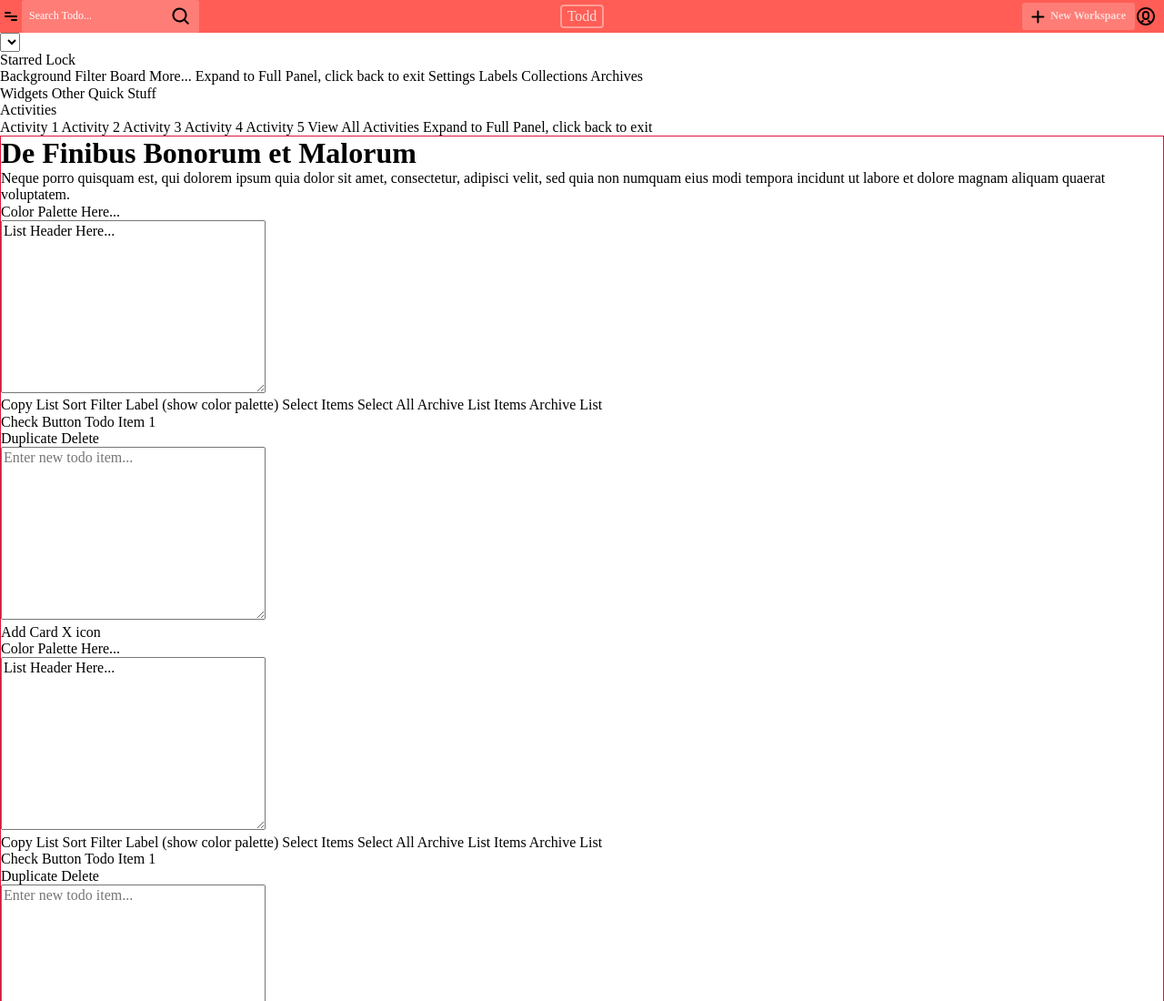
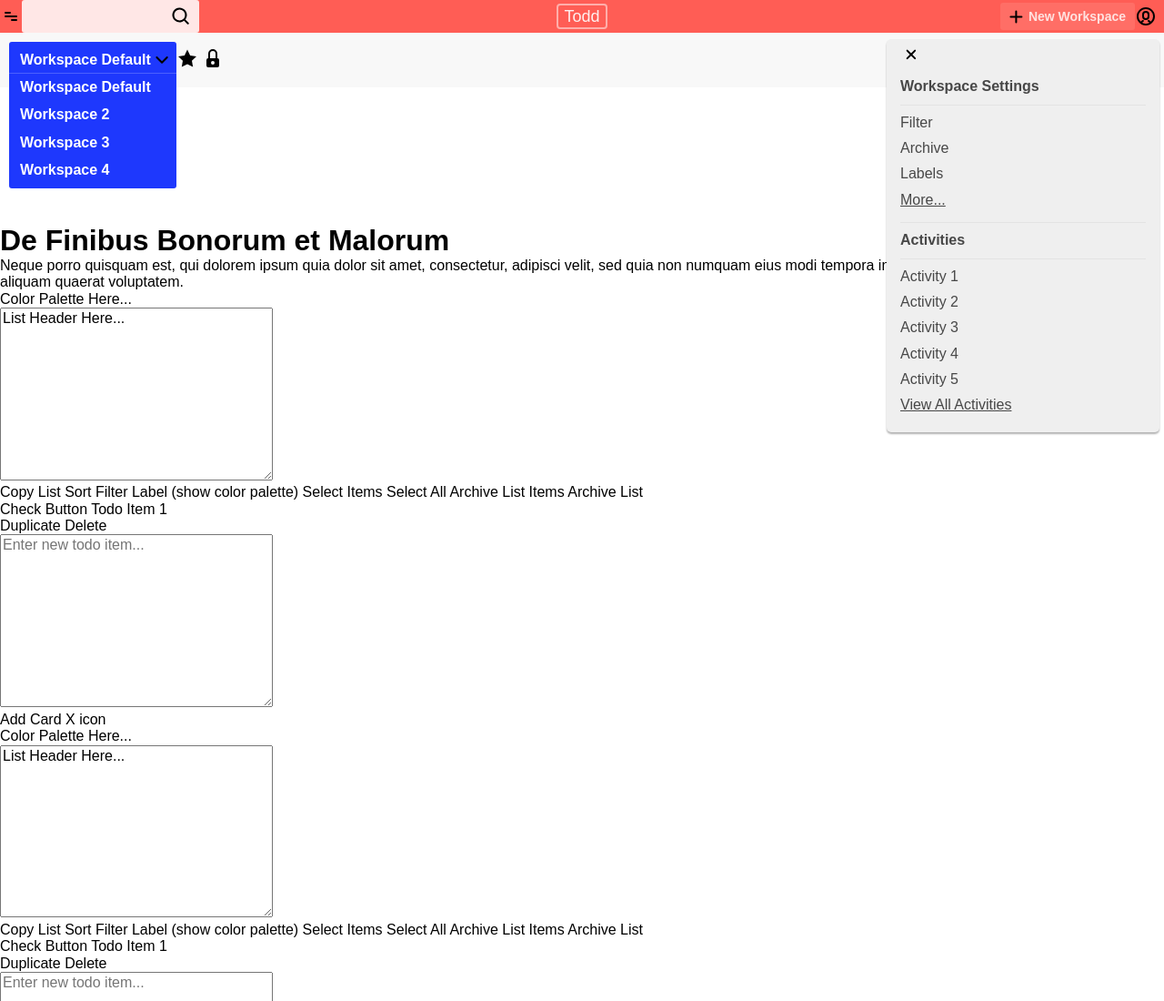
Before and after one commit to ngtinsmith/todd, a website built with webpack: page src/public/index.html in a window 1280 px wide. Shown: the top 1100 px of the page at 91% size. Built offline with nearby package versions, Linux system fonts and the light colour scheme; files whose address does not match are found by name.

Commit message:
Added Workspace Subheader
- styled custom dropdown & pop-up menu's
- replaced select tags with ul>li as menu's/options (styling issue)
- added new svg icons
- added Raleway font
- testing sass variables (colors)

```diff
--- a/package.json
+++ b/package.json
@@ -19,6 +19,7 @@
     "babel-loader": "^8.0.4",
     "clean-webpack-plugin": "^0.1.19",
     "css-loader": "^1.0.0",
+    "file-loader": "^3.0.1",
     "html-webpack-inline-svg-plugin": "^1.2.4",
     "html-webpack-plugin": "^3.2.0",
     "mini-css-extract-plugin": "^0.4.3",
--- a/src/public/index.html
+++ b/src/public/index.html
@@ -51,7 +51,7 @@
                             </ul>
                         </div>
                         <div class="menu-search">
-                            <input type="text" placeholder="Search Todo...">
+                            <input type="text">
                             <img inline src="src/public/assets/search.svg">
                         </div>
                     </div>
@@ -81,46 +81,47 @@
             </header>
             <div class="ws-header">
                 <!-- workspace = draggable to left or right -->
-                <div class="ws-primary">
-                    <select name="" id="" class="ws-items">
-                        Workspace 1
-                        Workspace 2
-                        Workspace 3
-                        Workspace 4
-                    </select>
+                <div class="ws-header-wrap">
+                    <div class="ws-dropdown is-expanded"> <!-- is-expanded -->
+                        <div class="ws-selected">Workspace Default</div>
+                        <img inline src="src/public/assets/chevron-down.svg">
+                        <ul class="ws-items">
+                            <li>Workspace Default</li>
+                            <li>Workspace 2</li>
+                            <li>Workspace 3</li>
+                            <li>Workspace 4</li>
+                        </ul>
+                    </div>
                     <div class="ws-toggles">
-                        Starred
-                        Lock
+                        <img inline src="src/public/assets/star-f.svg">
+                        <img inline src="src/public/assets/padlock-f.svg">
                     </div>
                     <div class="ws-settings">
-                        <div class="ws-set-r1">
-                            Background
-                            Filter Board
-                            More...
-                                Expand to Full Panel, click back to exit
-                                    Settings
-                                    Labels
-                                    Collections
-                                    Archives
-
-                        </div>
-                        <div class="ws-set-r2">
-                            Widgets
-                            Other Quick Stuff
-                        </div>
-                        <div class="ws-set-r2">
-                            Activities
-                            <div class="ws-logs">
-                                Activity 1
-                                Activity 2
-                                Activity 3
-                                Activity 4
-                                Activity 5
-                                View All Activities
-                                    Expand to Full Panel, click back to exit
+                        <img inline src="src/public/assets/cog-f.svg">
+                        <div class="ws-set">
+                            <img inline src="src/public/assets/close.svg">
+                            <div class="ws-set-group">
+                                <h3 class="ws-set-heading">Workspace Settings</h3>
+                                <ul class="set-options">
+                                    <li>Filter</li>
+                                    <li>Archive</li>
+                                    <li>Labels</li>
+                                    <li><a href="">More...</a></li> <!-- Expand to Full Panel, click back to exit -->
+                                </ul> <!-- Settings, Labels, Collections, Archives -->
+                            </div>
+                            <div class="ws-set-group">
+                                <h3 class="ws-set-heading">Activities</h3>
+                                <ul class="set-options ws-logs">
+                                    <li>Activity 1</li>
+                                    <li>Activity 2</li>
+                                    <li>Activity 3</li>
+                                    <li>Activity 4</li>
+                                    <li>Activity 5</li>
+                                    <li><a href="">View All Activities</a></li> <!-- Expand to Full Panel, click back to exit -->
+                                </ul>
                             </div>
                         </div>
-                    </div>
+                    </div> <!-- ws-settings -->
                 </div>
             </div> <!-- ws-header -->
             <div class="workspace">
@@ -261,7 +262,6 @@
 
                 </div>
             </div>
-            <script src="../vendor/jam-master/js/jam.min.js"></script>
         </div> <!-- main-wrapper -->
     </div>
 </body>
--- a/src/public/styles/base/_base.scss
+++ b/src/public/styles/base/_base.scss
@@ -1,3 +1,15 @@
+@import 'base/color';
+
 * {
     box-sizing: border-box;
 }
+
+.main {
+    // quicksand, arimo, questrial, liberation sans
+    // import font
+    font-family: 'Raleway', sans-serif;
+}
+
+a {
+    // color: $color-white;
+}
--- a/src/public/styles/config/_helpers.scss
+++ b/src/public/styles/config/_helpers.scss
@@ -1,5 +1,5 @@
 // Testing
 
-.workspace {
-    border: 1px solid crimson
-}
+// .workspace {
+//     border: 1px solid crimson
+// }
--- a/src/public/styles/layout/_header.scss
+++ b/src/public/styles/layout/_header.scss
@@ -1,6 +1,6 @@
 .header {
     display: flex;
-    background: #ff5d55;
+    background: $bg-header;
 }
 
 // Header Item Wrapper
@@ -18,7 +18,7 @@
     }
 }
 
-// Menu Area
+// Header Item - Menu
 
 .header-menu {
     display: flex;
@@ -26,10 +26,11 @@
 
     svg.jam-menu {
         width: 48px;
-        fill: rgba($color: #ffffff, $alpha: 0.7);
+        fill: $header-icon;
+        cursor: pointer;
 
         &:hover {
-            fill: rgba($color: #ffffff, $alpha: 1.0);
+            fill: $header-icon-active;
         }
     }
 }
@@ -81,16 +82,16 @@
         color: rgba($color: #ffffff, $alpha: 0.7);
         font-size: 13px;
         font-weight: 600;
-        height: 48px;
+        height: 48px;pointer
 
         svg {
             width: 18px;
-            fill: rgba($color: #ffffff, $alpha: 0.6);
-            margin: 0 15px 0 10px;
+            fill: rgba($color-white, 0.6);
+            margin: 0;
         }
 
         &:first-child {
-            background: rgba($color: #ffffff, $alpha: 0.05);
+            background: $color-red-darken;
 
             &::before {
                 content: "";
@@ -105,31 +106,28 @@
 }
 
 .menu-search {
-    background: rgba($color: #ffffff, $alpha: 0.2);
+    background: $bg-search;
     padding: 6px 8px;
     border-radius: 3px;
     display: flex;
 
     &:hover {
-        background: rgba($color: #ffffff, $alpha: 0.3);
+        background: $bg-search-active;
     }
 
     input {
         background: none;
         font-size: 12px;
-
-        &::placeholder {
-            color: rgba($color: rgb(255, 255, 255), $alpha: 1.0)
-        }
     }
 
     svg.jam-search {
         width: 18px;
-        fill: rgba($color: #ffffff, $alpha: 0.8);
+        fill: $search-icon;
+        cursor: pointer;
     }
 }
 
-// Logo Area
+// Header Item - Logo
 
 .header-logo {
     display: flex;
@@ -138,19 +136,19 @@
 
 .header-logo a {
     text-decoration: none;
-    border: 2px solid rgba($color: #ffffff, $alpha: 0.4);
-    color: rgba($color: #ffffff, $alpha: 0.8);
+    border: 2px solid rgba($color: #ffffff, $alpha: 0.5);
+    color: rgba($color: #ffffff, $alpha: 0.9);
     padding: 2px 6px;
-    font-size: 16px;
+    font-size: 18px;
     border-radius: 4px;
 
     &:hover {
-        border: 2px solid rgba($color: #ffffff, $alpha: 0.5);
-        color: rgba($color: #ffffff, $alpha: 0.95);
+        border: 2px solid rgba($color: #ffffff, $alpha: 0.6);
+        color: rgba($color: #ffffff, $alpha: 1.0);
     }
 }
 
-// User Area
+// Header Item - User
 
 .header-user {
     display: flex;
@@ -159,10 +157,10 @@
 
     svg {
         width: 24px;
-        fill: rgba($color: #ffffff, $alpha: 0.7);
+        fill: $header-icon;
 
         &:hover {
-            fill: rgba($color: #ffffff, $alpha: 1.0);
+            fill: $header-icon-active;
         }
 
     }
@@ -170,22 +168,24 @@
     .jam-user-circle {
         margin-left: 10px;
         width: 36px;
+        cursor: pointer;
     }
 
     .user-add-ws {
-        background: rgba($color: #ffffff, $alpha: 0.2);
+        background: $btn-user-add;
         padding: 0 10px 0 5px;
         border-radius: 3px;
         display: flex;
         align-items: center;
-        font-size: 12px;
+        font-size: 14px;
         font-weight: 600;
-        color: rgba($color: #ffffff, $alpha: 0.7);
+        color: $btn-user-add-color;
         height: 30px;
+        cursor: pointer;
 
         &:hover {
-            background: rgba($color: #ffffff, $alpha: 0.3);
-            color: rgba($color: #ffffff, $alpha: 0.9);
+            background: rgba($color: #ffffff, $alpha: 0.2);
+            color: $color-white;
         }
 
         span {
--- a/src/public/styles/layout/_workspace.scss
+++ b/src/public/styles/layout/_workspace.scss
@@ -0,0 +1,143 @@
+// Workspace Sub-header
+
+.ws-header {
+    background: $bg-workspace;
+    padding: 10px;
+
+    .ws-header-wrap {
+        display: flex;
+        align-items: center;
+
+    }
+
+    svg {
+        width: 24px;
+        fill: $ws-header-icons;
+        cursor: pointer;
+
+        &:hover {
+            fill: $ws-header-icons-hover;
+        }
+    }
+
+    .ws-toggles svg:first-child {
+        margin-left: 12px;
+    }
+}
+
+// Workspace Dropdown
+
+.ws-dropdown {
+    background: $bg-ws-select;
+    display: flex;
+    align-items: center;
+    padding: 8px 4px 8px 12px;
+    border-radius: 3px;
+    position: relative;
+
+    &:hover {
+        background: $bg-ws-select-hover;
+    }
+
+    &.is-expanded {
+        border-radius: 3px 3px 0px 0px;
+    }
+
+    .ws-selected {
+        font-weight: 600;
+        color: $ws-select-text;
+        cursor: pointer;
+    }
+
+    svg {
+        margin: 0px 3px 0px 6px;
+        width: 18px;
+        fill: $ws-select-icon;
+    }
+
+    .ws-items {
+        // visibility: hidden;
+        position: absolute;
+        background: $bg-ws-select;
+        top: 34px;
+        left: 0;
+        color: white;
+        width: 100%;
+        display: flex;
+        flex-direction: column;
+        padding: 0px 0px 4px;
+        border-radius: 0 0 3px 3px;
+        border-top: 1px solid $ws-select-separator;
+
+        li {
+            padding: 6px 0px 6px 12px;
+            width: 100%;
+            font-weight: 600;
+
+            &:hover {
+                background: $bg-ws-select-hover;
+            }
+        }
+    }
+}
+
+// Settings - Far Right
+
+.ws-settings {
+    margin-left: auto;
+    position: relative;
+
+    .ws-set {
+        // display: none;
+        width: 300px;
+        position: absolute;
+        top: -9px;
+        right: -5px;
+        background:$bg-ws-settings;
+        color: $bg-ws-settings-text;
+        padding: 5px 15px;
+        border-radius: 5px;
+        box-shadow: 0px 2px 2px 0px rgba(0,0,0,0.3);
+
+        >:last-child {
+            border-top: 1px solid $ws-settings-separator;
+        }
+
+        .ws-set-group {
+            // border: 1px solid rgb(0, 0, 0);
+            display: flex;
+            flex-direction: column;
+            padding: 10px 0px 5px;
+
+            .set-options {
+                margin-top: 10px;
+
+                li {
+                    margin-bottom: 10px;
+                }
+            }
+        }
+
+        .ws-set-heading {
+            padding-bottom: 10px;
+            border-bottom: 1px solid $ws-settings-separator;
+            font-size: 16px;
+        }
+
+        a {
+            color: $bg-ws-settings-text;
+        }
+
+        svg.jam-close {
+            position: absolute;
+            right: 10px;
+            top: 12px;
+        }
+    }
+}
+
+// Workspace
+
+.workspace {
+    padding-top: 150px;
+}
```
Also changed, not shown: src/public/styles/base/_color.scss (+38 -0 lines), webpack.config.js (+17 -4 lines), src/public/assets/chevron-down.svg (added), src/public/assets/chevron-left.svg (added), src/public/assets/chevron-right.svg (added), src/public/assets/chevron-up.svg (added), 1 other file.
